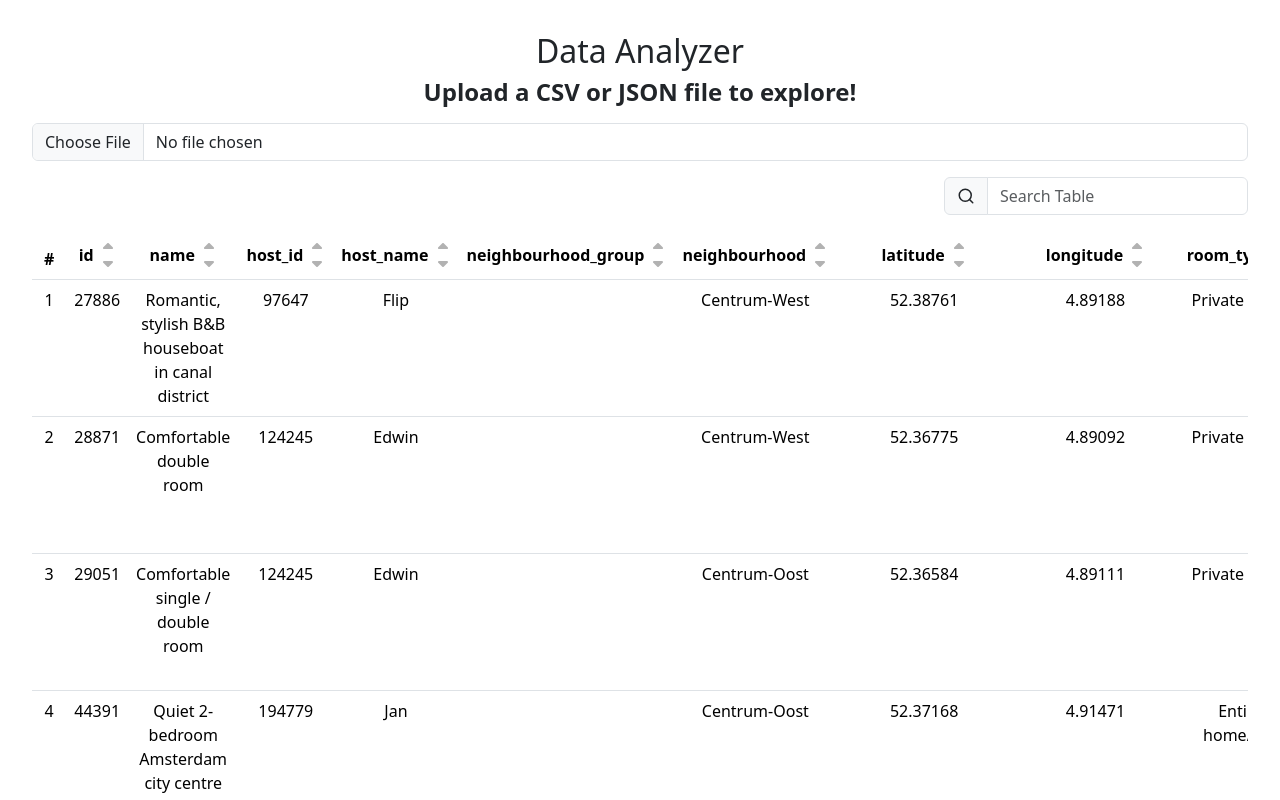
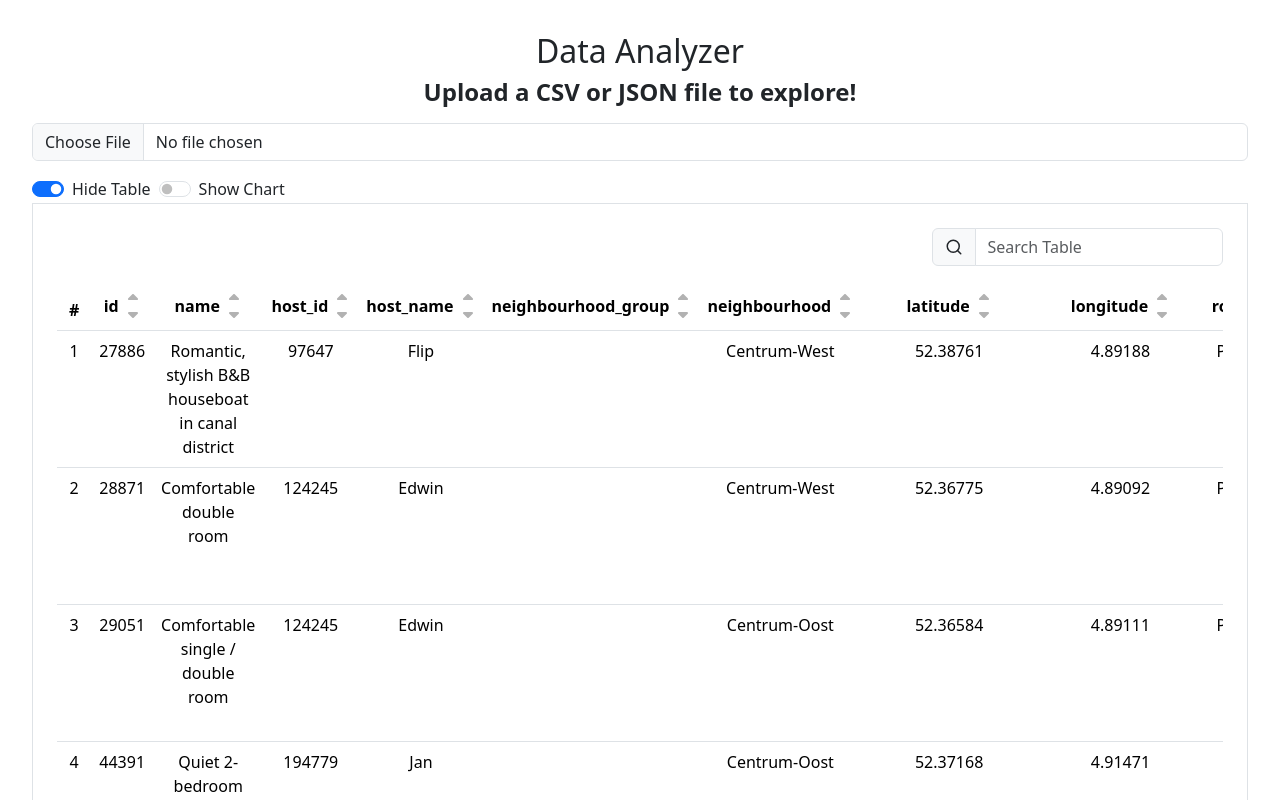
Before and after one commit to bhowmik94/data-explorer, a React app: page / in a window 1280 px wide. Shown: the top 800 px of the page. Built offline with nearby package versions, Linux system fonts and the light colour scheme; the HTML template or start-up script is replaced by a standard one.

Commit message:
added switch toggles for table and chart views

```diff
--- a/src/components/ChartCard.tsx
+++ b/src/components/ChartCard.tsx
@@ -6,7 +6,7 @@ interface ChartCardProps {
 }
 
 export const ChartCard = ({ title, children }: ChartCardProps) => (
-  <div className="bg-white p-4 rounded-lg shadow border">
+  <div className="bg-white p-4 shadow border">
     <h3 className="text-lg font-semibold mb-4">{title}</h3>
     <div className="h-[300px]">{children}</div>
   </div>
--- a/src/components/Dashboard.tsx
+++ b/src/components/Dashboard.tsx
@@ -1,18 +1,48 @@
+import { useState } from "react";
 import type { NormalizedRow } from "../dtos/utils";
 import { useDataTable } from "../hooks/useDataTable";
 import { groupByRoomType } from "../utils/chartHelpers";
 import { DataBarChart } from "./BarChart";
 import { ChartCard } from "./ChartCard";
 import DataTable from "./DataTable";
+import { Form } from "react-bootstrap";
 
 export const Dashboard = ({ data }: { data: NormalizedRow[] }) => {
+  const [showTable, setShowTable] = useState<boolean>(true);
+  const [showChart, setShowChart] = useState<boolean>(false);
+
   const { displayData, handleSort, handleSearch, sortConfig } = useDataTable(data);
+  console.log(displayData);
   const columns = displayData.length > 0 ? Object.keys(displayData[0].data) : [];
   const roomTypeData = groupByRoomType(displayData);
-
+  console.log(showTable);
   return (
     <div className="dashboard-grid">
-      <section className="table-area">
+      <section>
+        <div className="d-flex gap-2">
+          <Form>
+            <Form.Check
+              type="switch"
+              id="table-switch"
+              label={showTable ? "Hide Table" : "Show Table"}
+              checked={showTable}
+              onChange={() => setShowTable((prev) => !prev)}
+            />
+          </Form>
+          <Form>
+            <Form.Check
+              type="switch"
+              id="chart-switch"
+              label={showChart ? "Hide Chart" : "Show Chart"}
+              checked={showChart}
+              onChange={() => setShowChart((prev) => !prev)}
+            />
+          </Form>
+        </div>
+      </section>
+
+      {showTable && (
+        <section className="table-area p-4 border">
           <DataTable
             rows={displayData}
             columns={columns}
@@ -22,12 +52,15 @@ export const Dashboard = ({ data }: { data: NormalizedRow[] }) => {
             onSearch={handleSearch}
           />
         </section>
+      )}
 
+      {showChart && (
         <section className="viz-area">
           <ChartCard title="Room Type Analysis">
             <DataBarChart data={roomTypeData} xAxisKey="name" barKey="count" color={"#8884d8"} />
           </ChartCard>
         </section>
+      )}
     </div>
   );
 };
```
Lines whose indentation alone changed are shown as unchanged.
